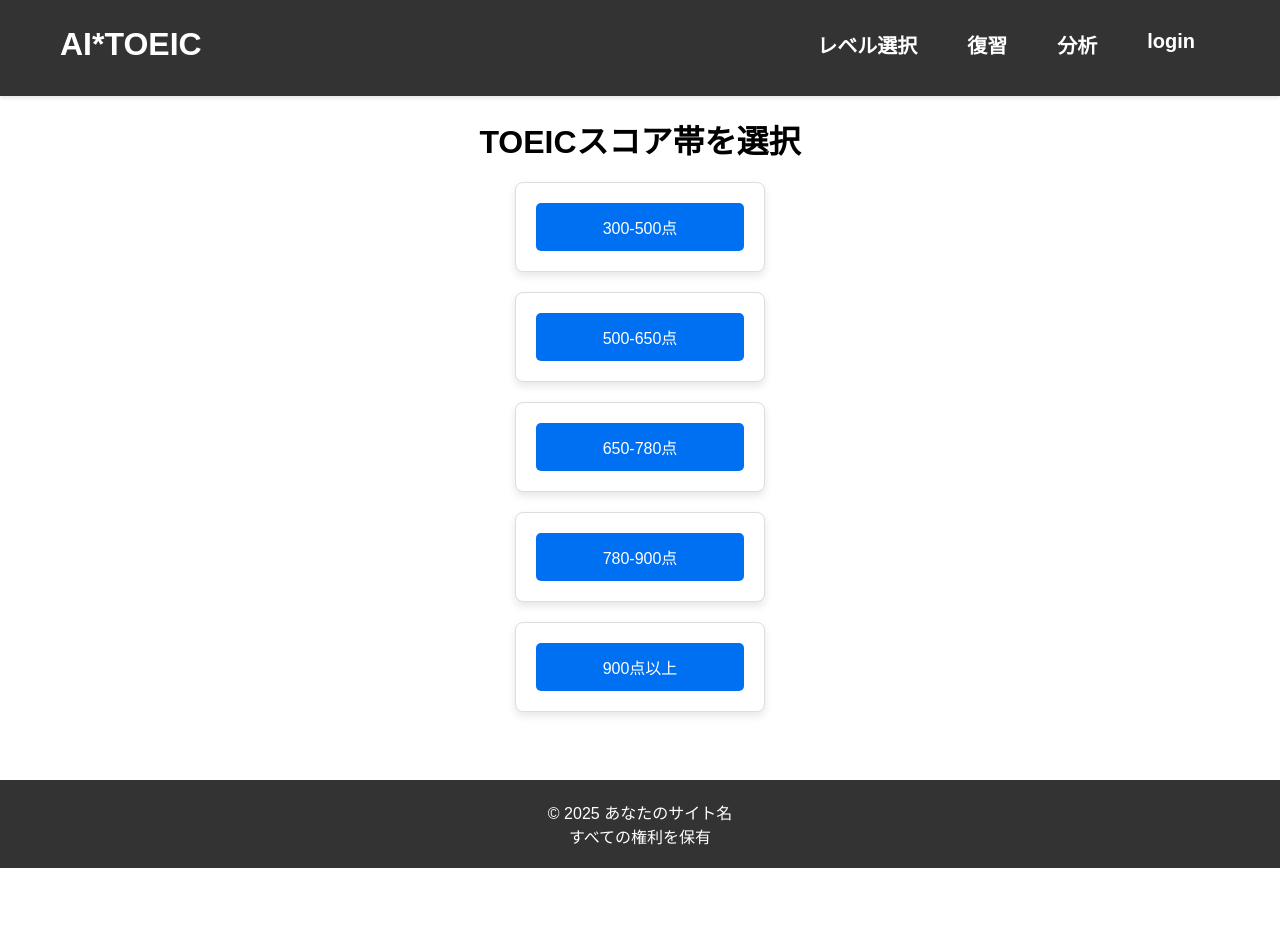
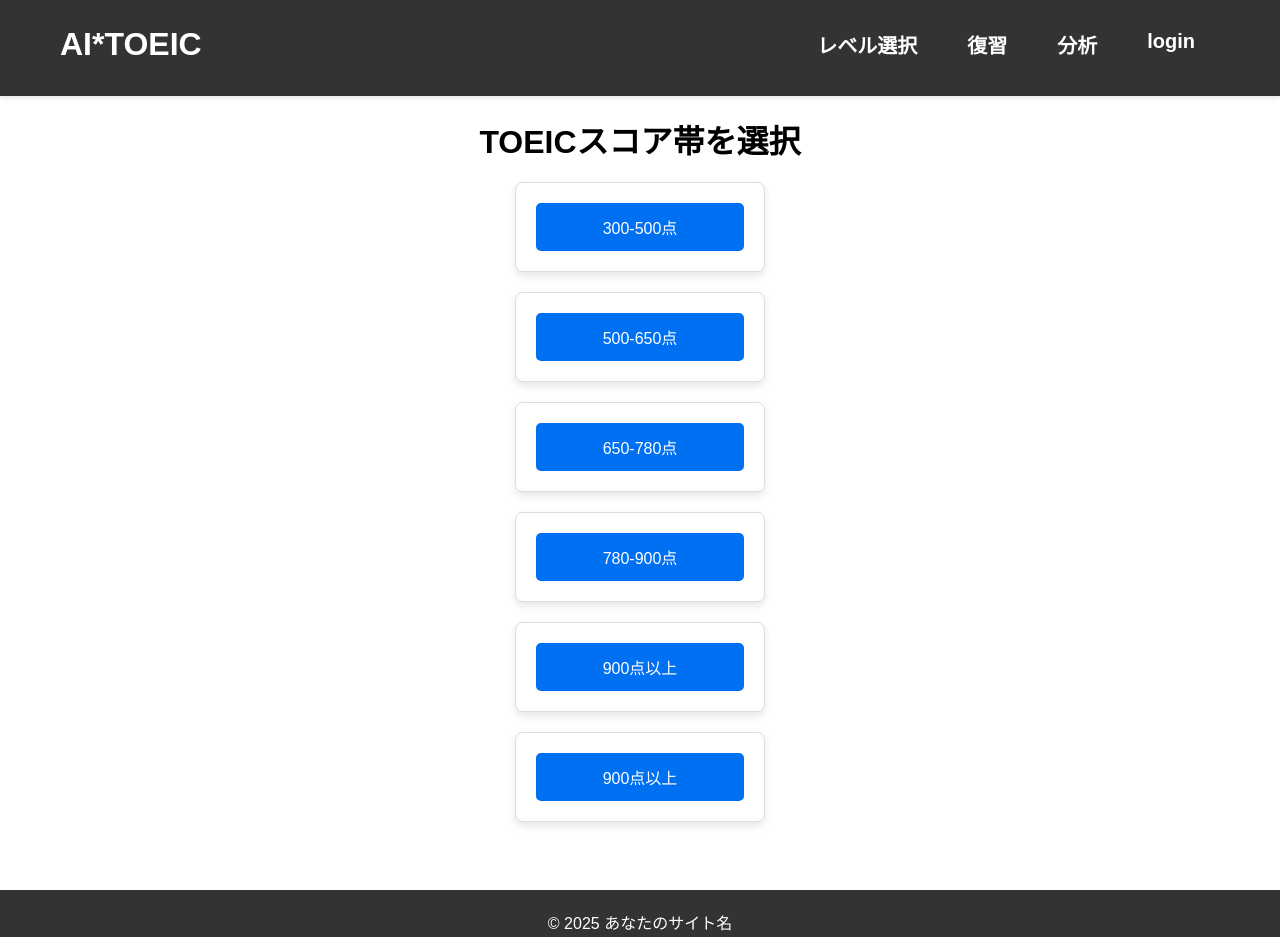
Before and after one commit to yusuke1816/toeic-app, a Next.js app: page / in a window 1280 px wide. Shown: the top 937 px of the page. Before the commit the page ends 868 px from the top, so only its background shows below. Built offline with nearby package versions, Linux system fonts and the light colour scheme.

Commit message:
レベルの追加

```diff
--- a/src/components/Select/Select.jsx
+++ b/src/components/Select/Select.jsx
@@ -35,6 +35,11 @@ const ScoreButtons = () => {
           <button className={styles.button}>900点以上</button>
         </Link>
       </div>
+      <div className={styles.card}>
+        <Link href="/900+">
+          <button className={styles.button}>900点以上</button>
+        </Link>
+      </div>
     </div>
   );
 };
```
